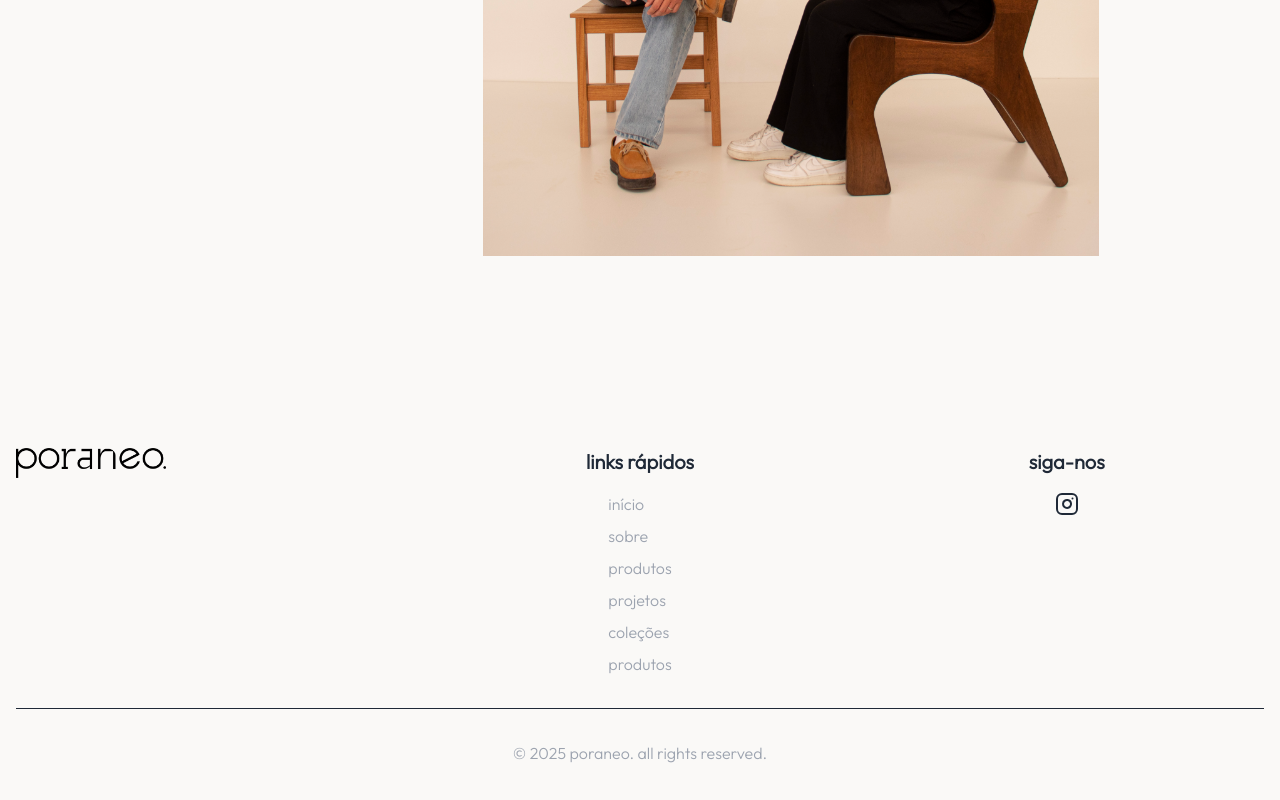
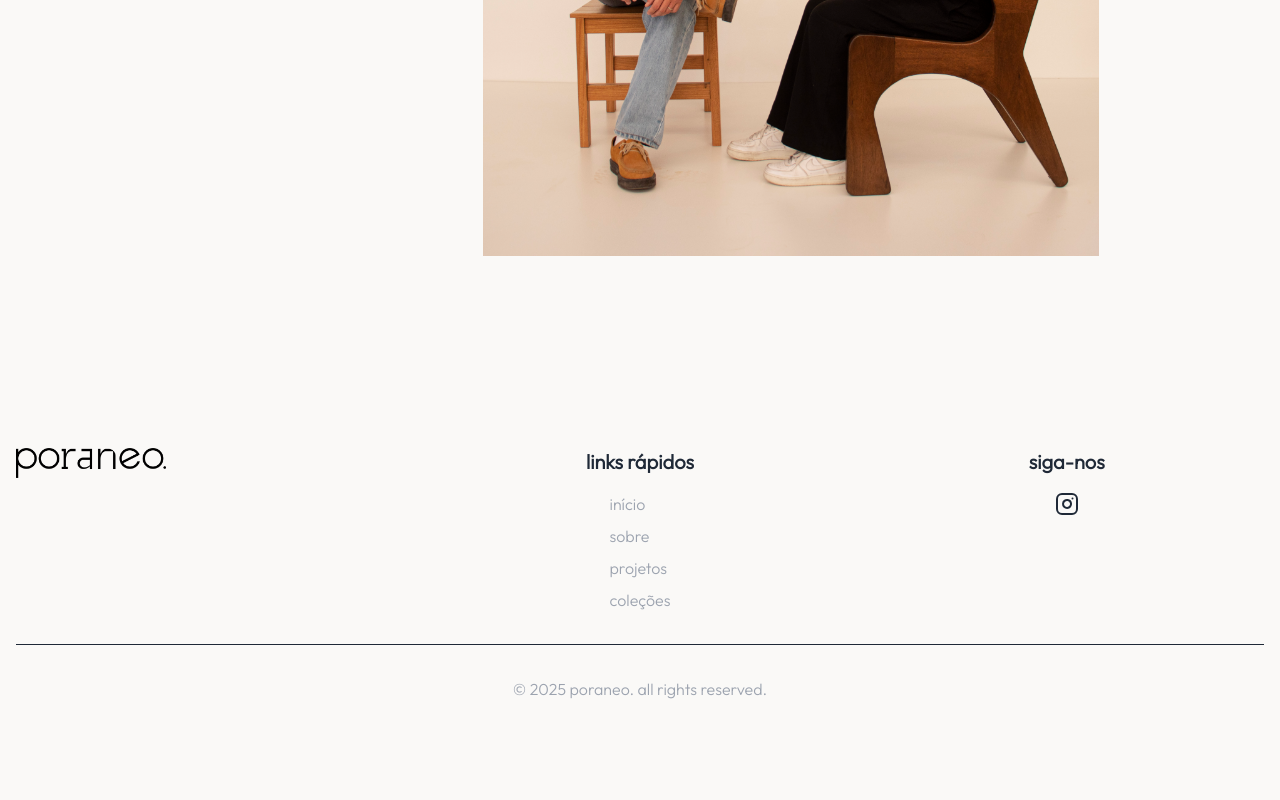
Before and after one commit to JoaoFPessoa/poraneo, a Next.js app: page /about in a window 1280 px wide. Shown: the part 596-1396 px from the top of the page. After the commit the page ends 1345 px from the top, so only its background shows below. Built offline with nearby package versions, Linux system fonts and the light colour scheme.

Commit message:
commented /products links and page

```diff
--- a/app/components/Banner/index.tsx
+++ b/app/components/Banner/index.tsx
@@ -80,7 +80,7 @@ const Banner = () => {
 
       {/* Texts - Responsivo */}
       <div className="relative z-10 flex flex-col sm:flex-row gap-4 sm:gap-6 md:gap-10 text-7xl lg:text-5xl xl:text-6xl  hover:font-bold  text-black dark:text-white px-4">
-        {["projetos.", "coleções.", "produtos."].map((item) => (
+        {["projetos.", "coleções."].map((item) => (
           <div
             key={item}
             onMouseEnter={() => setHovered(item)}
--- a/app/components/Footer/index.tsx
+++ b/app/components/Footer/index.tsx
@@ -36,14 +36,14 @@ export default function Footer() {
                   Sobre
                 </a>
               </li>
-              <li>
+              {/* <li>
                 <a
                   href="/produtos"
                   className="text-gray-400 hover:text-black transition-all duration-300"
                 >
                   Produtos
                 </a>
-              </li>
+              </li> */}
               <li>
                 <a
                   href="/projetos"
@@ -60,14 +60,14 @@ export default function Footer() {
                   coleções
                 </a>
               </li>
-              <li>
+              {/* <li>
                 <a
                   href="/produtos-mobiliarios"
                   className="text-gray-400 hover:text-black transition-all duration-300"
                 >
                   Produtos
                 </a>
-              </li>
+              </li> */}
             </ul>
           </div>
 
--- a/app/components/MainPageNavBar/index.tsx
+++ b/app/components/MainPageNavBar/index.tsx
@@ -21,9 +21,9 @@ export default function MainPageNavBar() {
           <li className="hover:font-bold transition-all duration-300">
             <a href="/projetos  ">projetos</a>
           </li>
-          <li className="hover:font-bold transition-all duration-300">
+          {/* <li className="hover:font-bold transition-all duration-300">
             <a href="produtos-mobiliarios">produtos</a>
-          </li>
+          </li> */}
           <li className="hover:font-bold transition-all duration-300">
             <a href="#">contato</a>
           </li>
@@ -71,9 +71,9 @@ export default function MainPageNavBar() {
               <li className="hover:scale-105 transition-all duration-300">
                 <a href="#">Sobre</a>
               </li>
-              <li className="hover:scale-105 transition-all duration-300">
+              {/* <li className="hover:scale-105 transition-all duration-300">
                 <a href="produtos-mobiliarios">Produtos</a>
-              </li>
+              </li> */}
               <li className="hover:scale-105 transition-all duration-300">
                 <a href="#">Contato</a>
               </li>
--- a/app/components/Navbar/index.tsx
+++ b/app/components/Navbar/index.tsx
@@ -9,7 +9,7 @@ const Navbar = () => {
     { label: "início", href: "/" },
     { label: "projetos", href: "/projetos" },
     { label: "coleções", href: "/colecoes" },
-    { label: "produtos", href: "/produtos-mobiliarios" },
+    // { label: "produtos", href: "/produtos-mobiliarios" },
     { label: "sobre", href: "/about" },
     { label: "contato", href: "/contato" },
   ];
--- a/sanity/env.ts
+++ b/sanity/env.ts
@@ -1,9 +1,3 @@
-console.log("ENV SANITY:", {
-  dataset: process.env.NEXT_PUBLIC_SANITY_DATASET,
-  projectId: process.env.NEXT_PUBLIC_SANITY_PROJECT_ID,
-  version: process.env.NEXT_PUBLIC_SANITY_API_VERSION,
-});
-
 export const apiVersion = "2024-01-01";
 
 export const dataset = assertValue(
```
